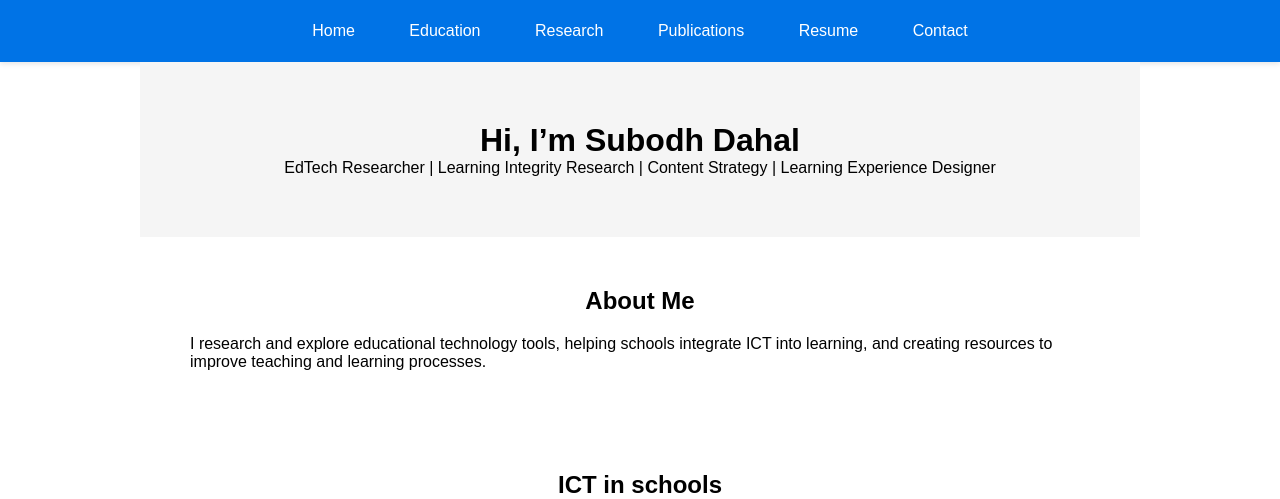
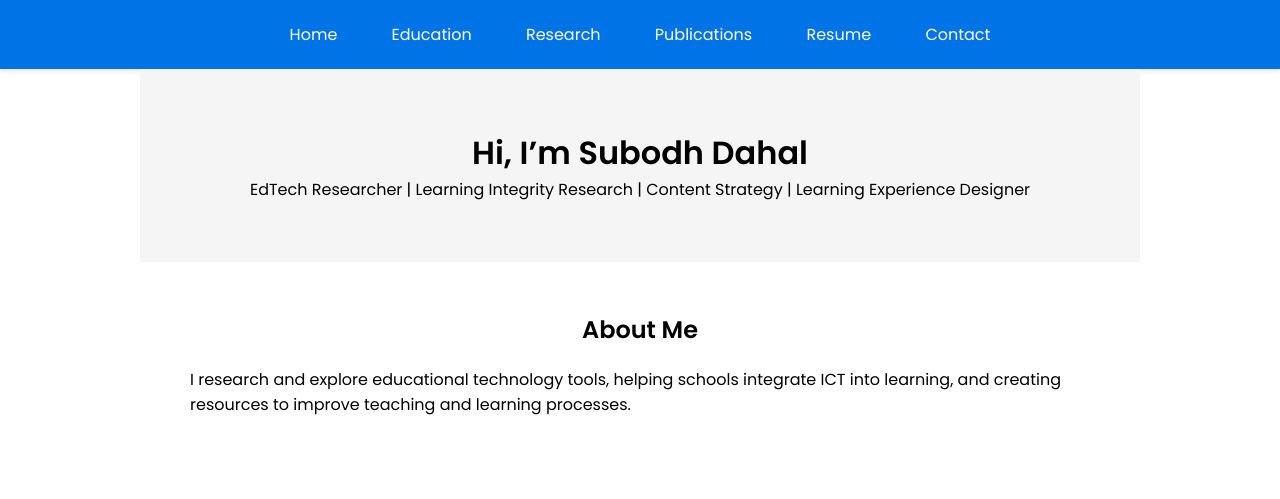
Before and after one commit to dahalsubodh/dahalsubodh.github.io, a Jekyll site: the page built from index.md, in a window 1280 px wide. Shown: the top 499 px of the page. Built offline with Jekyll 4.4.1, drawn with Linux system fonts in a browser that asks for light colours; our own code applies the rules of GitHub Pages for plain Markdown files; grey boxes are pictures that could not be loaded.

Commit message:
Update default.html

```diff
--- a/_layouts/default.html
+++ b/_layouts/default.html
@@ -1,10 +1,10 @@
-<!DOCTYPE html>
 <html lang="en">
 <head>
   <meta charset="UTF-8">
   <meta name="viewport" content="width=device-width, initial-scale=1.0">
   <title>{{ page.title }} | {{ site.title }}</title>
-  <link rel="stylesheet" href="/style.css">
+  <link rel="stylesheet" href="https://cdnjs.cloudflare.com/ajax/libs/font-awesome/6.4.0/css/all.min.css">
+  <link href="https://fonts.googleapis.com/css2?family=Poppins:wght@300;400;600&display=swap" rel="stylesheet">
 </head>
 <body>
 
```
